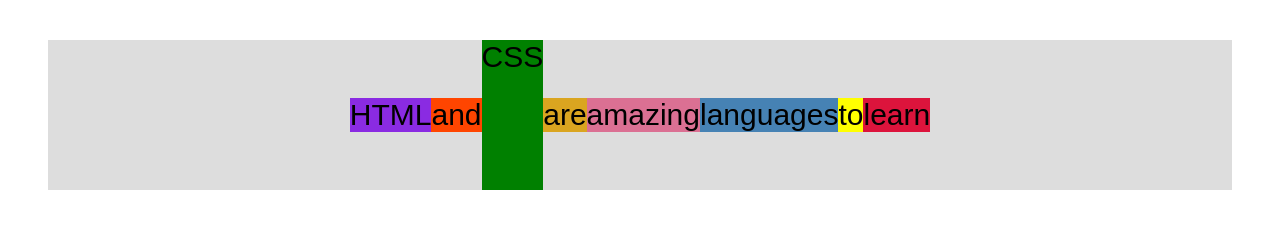
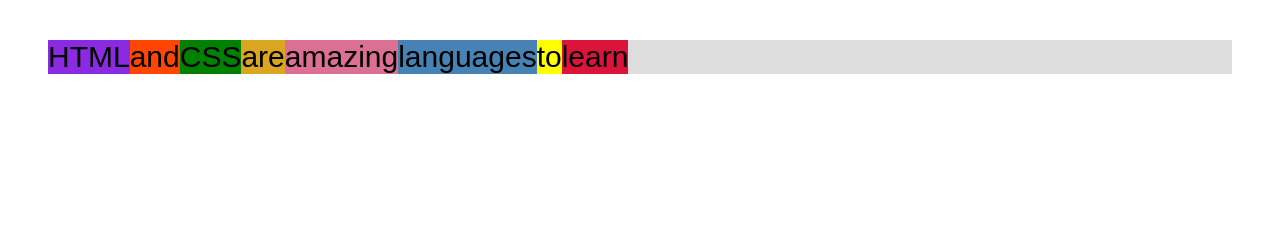
Before and after one commit to GGpranav23/Frontend, a plain HTML site: page Fundamentals/CSS3/CSS Section 4/CSS-flexbox/code/flexbox.html in a window 1280 px wide. Drawn offline with Linux system fonts and the light colour scheme.

Commit message:
organization

```diff
--- a/Experiments/Flexbox/flexbox.css
+++ b/Experiments/Flexbox/flexbox.css
@@ -2,6 +2,10 @@
     margin: 0;
     padding: 0;
     box-sizing: border-box;
+}
+
+body {
+    font-family: sans-serif;
 }
 
 .container-container {
--- a/Fundamentals/CSS3/CSS Section 4/CSS-flexbox/flexbox.html
+++ b/Fundamentals/CSS3/CSS Section 4/CSS-flexbox/code/flexbox.html
@@ -14,7 +14,7 @@
       }
       .el--3 {
         background-color: green;
-        height: 150px;
+        /* height: 150px; */
       }
       .el--4 {
         background-color: goldenrod;
@@ -41,8 +41,8 @@
 
         /* FLEXBOX */
         display: flex;
-        align-items: center;
-        justify-content: center;
+        /* align-items: center; */
+        /* justify-content: center; */
 
       }
     </style>
```
Also changed, not shown: Fundamentals/CSS3/CSS Section 4/CSS-flexbox/code/blog.html (renamed from Fundamentals/CSS3/CSS Section 4/CSS-flexbox/blog.html), Fundamentals/CSS3/CSS Section 4/CSS-flexbox/code/content.txt (renamed from Fundamentals/CSS3/CSS Section 4/CSS-flexbox/content.txt), Fundamentals/CSS3/CSS Section 4/CSS-flexbox/code/css-grid.html (renamed from Fundamentals/CSS3/CSS Section 4/CSS-flexbox/css-grid.html), Fundamentals/CSS3/CSS Section 4/CSS-flexbox/code/index.html (renamed from Fundamentals/CSS3/CSS Section 4/CSS-flexbox/index.html), Fundamentals/CSS3/CSS Section 4/CSS-flexbox/code/style.css (renamed from Fundamentals/CSS3/CSS Section 4/CSS-flexbox/style.css), 1 other file.
